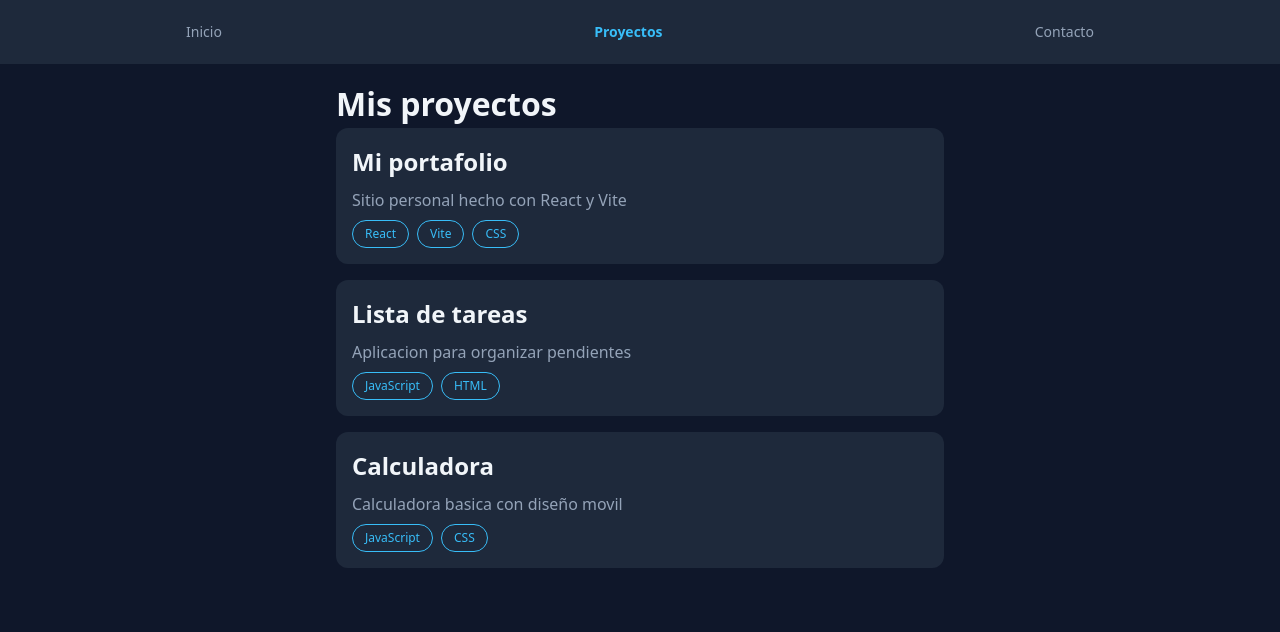
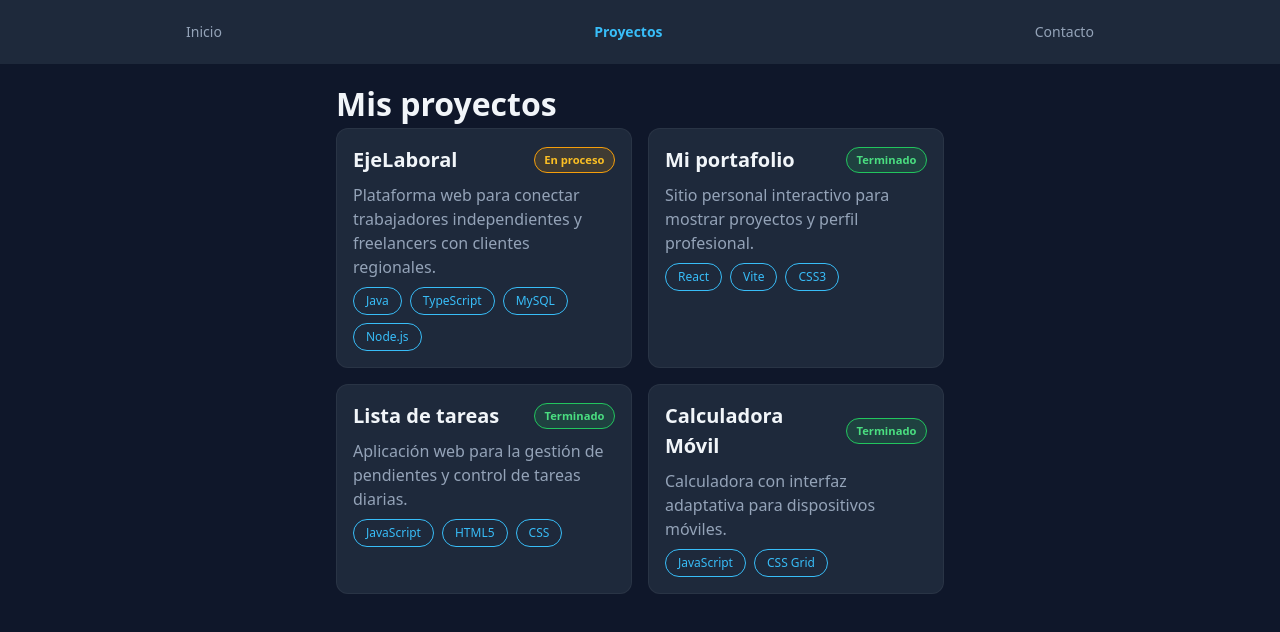
Before and after one commit to SebasDavid14/Portafolio_Con_React, a React (Vite) app: page /proyectos in a window 1280 px wide. Shown: the top 632 px of the page. Built offline with nearby package versions, Linux system fonts and the light colour scheme.

Commit message:
feat(projects): agrega estado de proyectos, nuevo proyecto EjeLaboral y layout en grid

```diff
--- a/src/components/ProjectCard.jsx
+++ b/src/components/ProjectCard.jsx
@@ -1,16 +1,19 @@
-export const ProjectCard = ({ title, description, tags = [] }) => {
+export const ProjectCard = ({ title, description, tags = [], status }) => {
+  const statusClass = status === 'Terminado' ? 'status-completed' : 'status-in-progress'
+
   return (
     <article className="card">
+      <div className="card-header">
         <h2>{title}</h2>
+        {status && <span className={`status-badge ${statusClass}`}>{status}</span>}
+      </div>
       <p className="card-text">{description}</p>
       <ul className="tag-list">
-            {
-                tags.map((tag) => (
+        {tags.map((tag) => (
           <li key={tag} className="tag">
             {tag}
           </li>
-                ))
-            }
+        ))}
       </ul>
     </article>
   )
--- a/src/components/Projects.jsx
+++ b/src/components/Projects.jsx
@@ -4,21 +4,31 @@ import { ProjectCard } from "./ProjectCard"
 const projects = [
   {
     id: 1,
-        title: 'Mi portafolio',
-        description: 'Sitio personal hecho con React y Vite',
-        tags: ['React', 'Vite', 'CSS']
+    title: 'EjeLaboral',
+    description: 'Plataforma web para conectar trabajadores independientes y freelancers con clientes regionales.',
+    tags: ['Java', 'TypeScript', 'MySQL', 'Node.js'],
+    status: 'En proceso'
   },
   {
     id: 2,
-        title: 'Lista de tareas',
-        description: 'Aplicacion para organizar pendientes',
-        tags: ['JavaScript', 'HTML']
+    title: 'Mi portafolio',
+    description: 'Sitio personal interactivo para mostrar proyectos y perfil profesional.',
+    tags: ['React', 'Vite', 'CSS3'],
+    status: 'Terminado'
   },
   {
     id: 3,
-        title: 'Calculadora',
-        description: 'Calculadora basica con diseño movil',
-        tags: ['JavaScript', 'CSS']
+    title: 'Lista de tareas',
+    description: 'Aplicación web para la gestión de pendientes y control de tareas diarias.',
+    tags: ['JavaScript', 'HTML5', 'CSS'],
+    status: 'Terminado'
+  },
+  {
+    id: 4,
+    title: 'Calculadora Móvil',
+    description: 'Calculadora con interfaz adaptativa para dispositivos móviles.',
+    tags: ['JavaScript', 'CSS Grid'],
+    status: 'Terminado'
   }
 ]
 
@@ -26,16 +36,15 @@ export const Projects = () => {
   return (
     <Screen title="Mis proyectos">
       <div className="card-list">
-            {
-                projects.map(project => (
+        {projects.map(project => (
           <ProjectCard
             key={project.id}
             title={project.title}
             description={project.description}
             tags={project.tags}
+            status={project.status}
           />
-                ))
-            }
+        ))}
       </div>
     </Screen>
   )
--- a/src/index.css
+++ b/src/index.css
@@ -194,3 +194,58 @@ body {
   font-size: 1.1rem;
   margin-bottom: 0.5rem;
 }
+
+/* --- Versión 3: Estilos y Estados para Proyectos --- */
+
+/* Cuadrícula responsiva para las tarjetas */
+.card-list {
+  display: grid;
+  grid-template-columns: repeat(auto-fit, minmax(280px, 1fr));
+  gap: var(--espacio);
+}
+
+/* Alineación de título e insignia de estado en la tarjeta */
+.card-header {
+  display: flex;
+  justify-content: space-between;
+  align-items: center;
+  gap: 0.5rem;
+  margin-bottom: 0.5rem;
+}
+
+.card-header h2 {
+  font-size: 1.25rem;
+  color: var(--color-texto);
+}
+
+/* Efectos visuales de animación en las tarjetas */
+.card {
+  transition: transform 0.25s ease, box-shadow 0.25s ease;
+  border: 1px solid rgba(255, 255, 255, 0.05);
+}
+
+.card:hover {
+  transform: translateY(-4px);
+  box-shadow: 0 8px 16px rgba(0, 0, 0, 0.3);
+}
+
+/* Insignias de Estado (Badges) */
+.status-badge {
+  font-size: 0.7rem;
+  padding: 0.2rem 0.6rem;
+  border-radius: 1rem;
+  font-weight: 600;
+  white-space: nowrap;
+}
+
+.status-completed {
+  background-color: rgba(34, 197, 94, 0.15);
+  color: #4ade80;
+  border: 1px solid #22c55e;
+}
+
+.status-in-progress {
+  background-color: rgba(245, 158, 11, 0.15);
+  color: #fbbf24;
+  border: 1px solid #f59e0b;
+}
```
Lines whose indentation alone changed are shown as unchanged.
